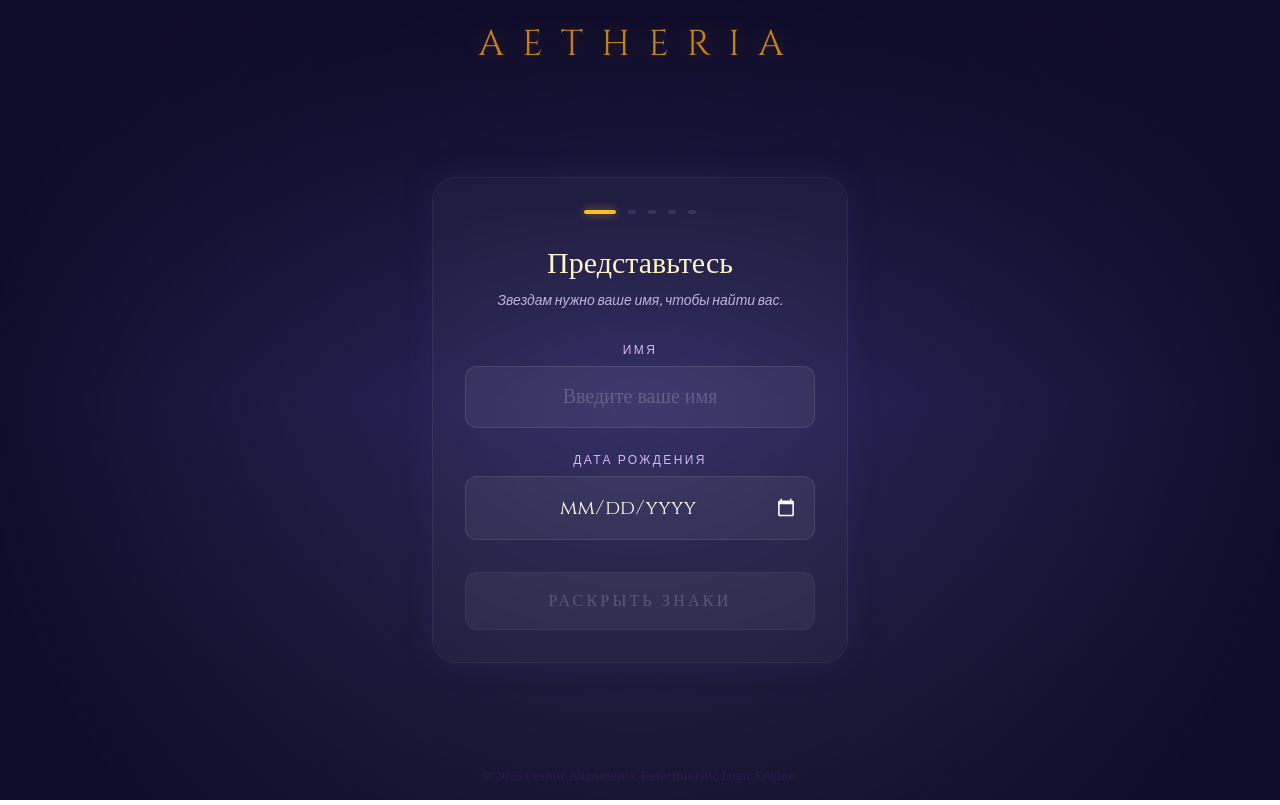
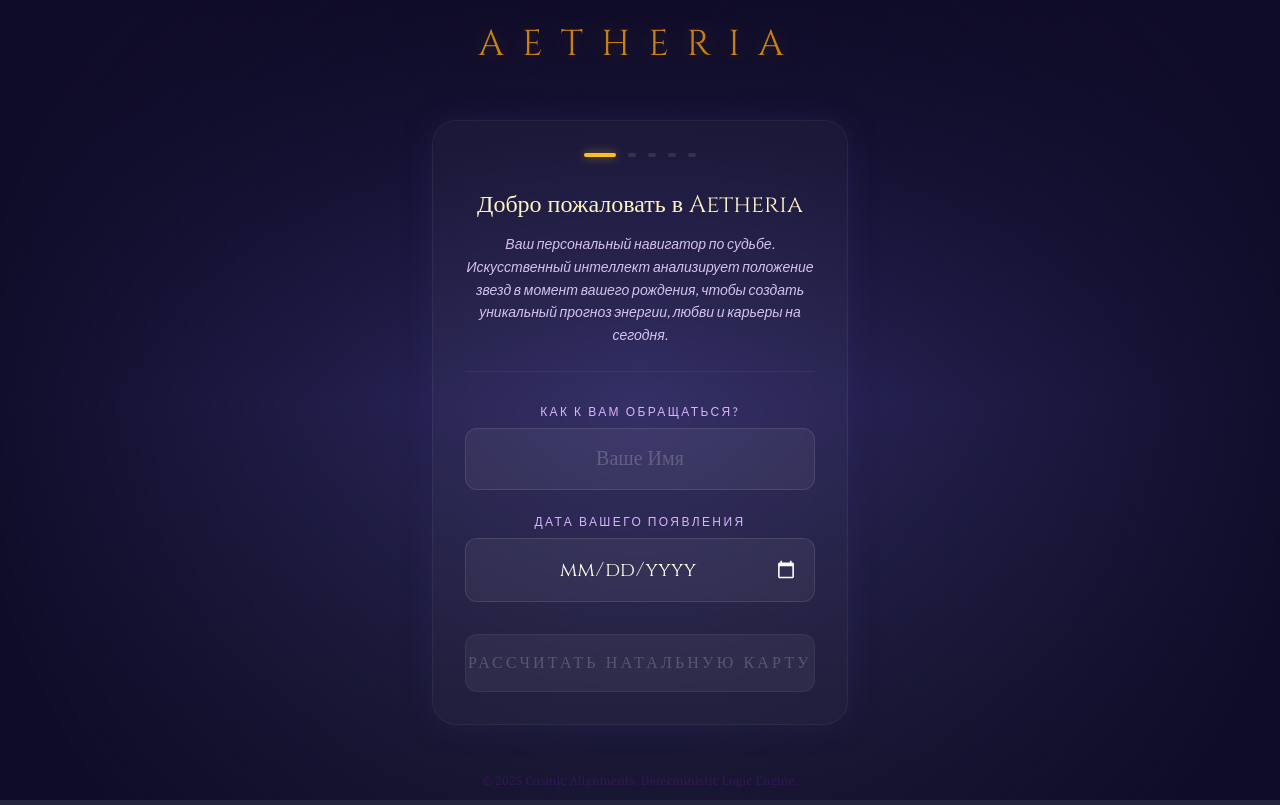
Before and after one commit to truearfb-dev/IZOTERA, a React (Vite) app: page / in a window 1280 px wide. Built offline with nearby package versions, Linux system fonts and the light colour scheme.

Commit message:
feat: Enhance onboarding with improved UI and text
Updates onboarding text and introduces auto-capitalization for user names. This improves the user experience and clarifies the purpose of the onboarding steps.

```diff
--- a/components/Onboarding.tsx
+++ b/components/Onboarding.tsx
@@ -28,6 +28,13 @@ export const Onboarding: React.FC<Props> = ({ onComplete }) => {
     setStep(prev => prev + 1);
   };
 
+  const handleNameChange = (e: React.ChangeEvent<HTMLInputElement>) => {
+    const val = e.target.value;
+    // Auto-capitalize first letter
+    const capitalized = val.length > 0 ? val.charAt(0).toUpperCase() + val.slice(1) : val;
+    setFormData({ ...formData, name: capitalized });
+  };
+
   const handleSubmit = () => {
     if (formData.name && formData.dob && formData.feeling && formData.element && formData.archetype) {
       onComplete(formData as UserData);
@@ -51,12 +58,16 @@ export const Onboarding: React.FC<Props> = ({ onComplete }) => {
            ))}
         </div>
 
-        {/* Step 1: Identity */}
+        {/* Step 1: Identity & Intro */}
         {step === 1 && (
           <div className="space-y-8 animate-[slideUp_0.5s_ease-out] text-center">
-            <div>
-                <h2 className="text-3xl font-mystic text-amber-100 mb-2">{t.identifyYourself}</h2>
-                <p className="text-purple-200 text-sm italic opacity-80">{t.starsNeedName}</p>
+
+            {/* Description / Hero Section */}
+            <div className="border-b border-white/5 pb-6">
+                <h2 className="text-2xl font-mystic text-amber-100 mb-3">{t.identifyYourself}</h2>
+                <p className="text-purple-200 text-sm italic leading-relaxed opacity-90">
+                  {t.starsNeedName}
+                </p>
             </div>
 
             <div className="space-y-6">
@@ -65,7 +76,7 @@ export const Onboarding: React.FC<Props> = ({ onComplete }) => {
                 <input
                   type="text"
                   value={formData.name}
-                  onChange={e => setFormData({ ...formData, name: e.target.value })}
+                  onChange={handleNameChange}
                   className="w-full bg-white/5 border border-white/10 rounded-xl p-4 text-center text-xl text-amber-50 font-mystic focus:border-amber-400/50 focus:bg-white/10 focus:shadow-[0_0_15px_rgba(251,191,36,0.1)] focus:outline-none transition-all placeholder:text-white/20"
                   placeholder={t.namePlaceholder}
                 />
--- a/constants.ts
+++ b/constants.ts
@@ -2,14 +2,14 @@ import { Feeling, ZodiacSign, Element, Archetype } from './types';
 
 export const TRANSLATIONS = {
   // Onboarding
-  identifyYourself: "Представьтесь",
-  starsNeedName: "Звездам нужно ваше имя, чтобы найти вас.",
-  namePlaceholder: "Введите ваше имя",
-  nameLabel: "Имя",
-  dobLabel: "Дата рождения",
-  revealSigns: "Раскрыть знаки",
+  identifyYourself: "Добро пожаловать в Aetheria",
+  starsNeedName: "Ваш персональный навигатор по судьбе. Искусственный интеллект анализирует положение звезд в момент вашего рождения, чтобы создать уникальный прогноз энергии, любви и карьеры на сегодня.",
+  namePlaceholder: "Ваше Имя",
+  nameLabel: "Как к вам обращаться?",
+  dobLabel: "Дата вашего появления",
+  revealSigns: "Рассчитать натальную карту",
   preciseMoment: "Точный момент",
-  calculateAscendant: "Чтобы рассчитать ваш асцендент.",
+  calculateAscendant: "Время рождения необходимо для точного расчета Асцендента и положения домов.",
   sunDetected: "Солнце в знаке",
   tobLabel: "Время рождения",
   continue: "Продолжить",
@@ -19,7 +19,7 @@ export const TRANSLATIONS = {
   mirrorVoid: "В отражении пустоты, кто смотрит в ответ?",
   currentState: "Текущее состояние",
   spiritResonate: "Как резонирует ваш дух сегодня?",
-  consultStars: "Спросить звезды",
+  consultStars: "Получить Предсказание",
   // Loader
   messages: [
     "Выравнивание положения планет...",
```
